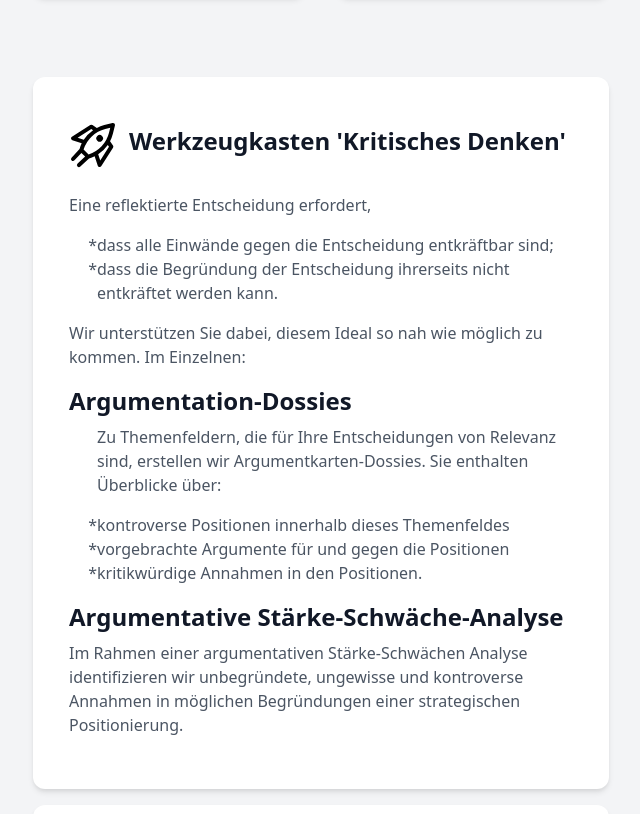
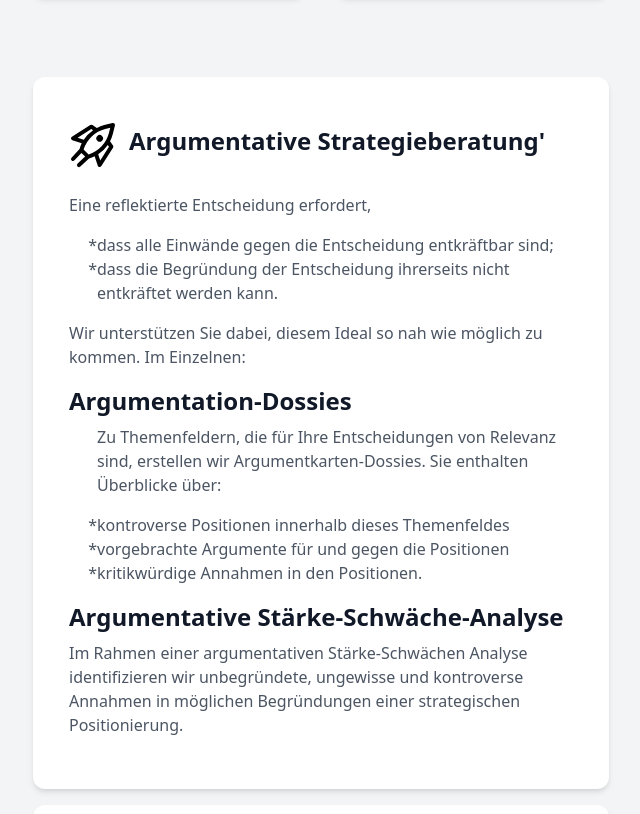
Before and after one commit to argumentations-agentur/argumentations-agentur.github.io, an Eleventy site: page src/dienstleistungen/argumentationsberatung.md in a window 1280 px wide. Shown: the part 1767-2581 px from the top of the page, without its empty margins (319-959 px from the left). Built offline with nearby package versions, Linux system fonts and the light colour scheme; Eleventy itself is replaced by a stand-in of ours; files that its build step writes are made by us from their sources; a script that the page names is missing; files whose address does not match are found by name; what @argdown/markdown-it-plugin, postcss-import would draw is missing.

Commit message:
argumentationsberatung -- Korrektur

```diff
--- a/src/dienstleistungen/argumentationsberatung.md
+++ b/src/dienstleistungen/argumentationsberatung.md
@@ -73,7 +73,7 @@ title: Argumentationsberatung
 									class="mr-3 inline-flex items-center justify-center flex-shrink-0">
 									<img src="{{ '/img/logo_kritisches_denken.svg' | url }}" alt="" class="mt-2 h-12 w-12">
 								</div>
-								<h3 class="mt-2 text-2xl font-bold text-gray-900 ">Werkzeugkasten 'Kritisches Denken'</h3>
+								<h3 class="mt-2 text-2xl font-bold text-gray-900 ">Argumentative Strategieberatung'</h3>
 							  </div>
 							  <p class="mt-6 text-base text-gray-600 sm:text-1.5xl">Eine reflektierte Entscheidung erfordert,</p>
 							  <ul class="text-base text-gray-600 sm:text-1.5xl">
```
